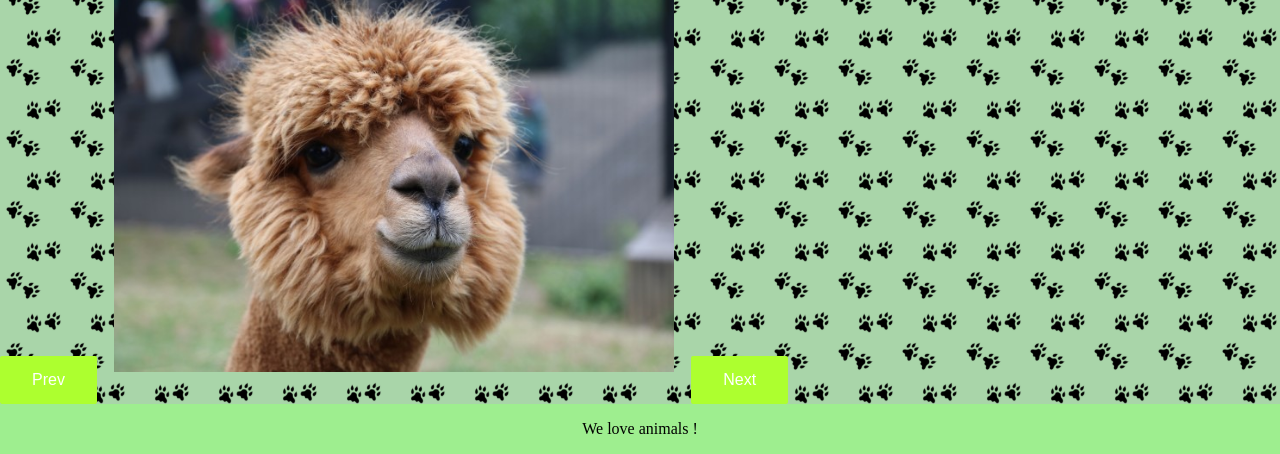
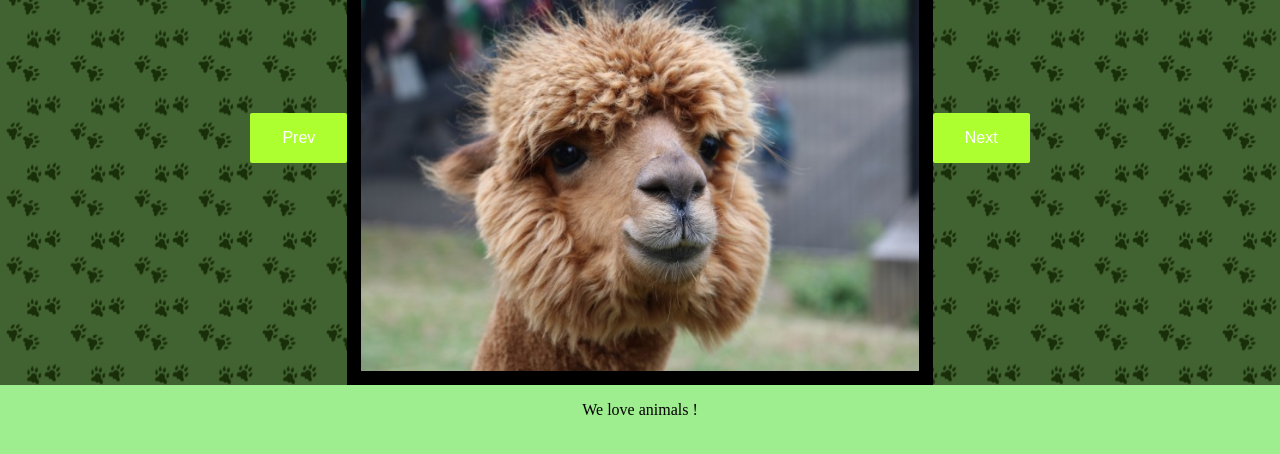
Before and after one commit to IvelinMihaylov/Zootopia, a plain HTML site: page index.html in a window 1280 px wide. Both pictures are taken after a click on the link "Gallery". Shown: the part 436-890 px from the top of the page. Drawn offline with nearby package versions, Linux system fonts and the light colour scheme.

Commit message:
improve css of gallery section

```diff
--- a/css/style.css
+++ b/css/style.css
@@ -68,7 +68,6 @@ main {
 
 .animals {
  display: inline-block;
- /* background-color: white; */
  background-color: rgba(34, 63, 13, 0.761);
  color: whitesmoke;
  text-align: center;
@@ -152,10 +151,17 @@ input[type=submit]:hover {
         margin-top: 0;
     }
 }
+#gallery {
+    display: flex;
+    justify-content: center;
+    background-color: rgba(34, 63, 13, 0.761);
+}
 #gallery img {
+    background-color: black;
     text-align: center;
     height: 400px;
     padding: 1%;
+    border: 1px solid;
 }
 #prevGallery , #nextGallery{
     background-color: greenyellow;
@@ -163,6 +169,8 @@ input[type=submit]:hover {
     border: none;
     color: white;
     padding: 15px 32px;
+    margin-top: 10%;
+    height: 50px;
     text-align: center;
     text-decoration: none;
     display: inline-block;
```
